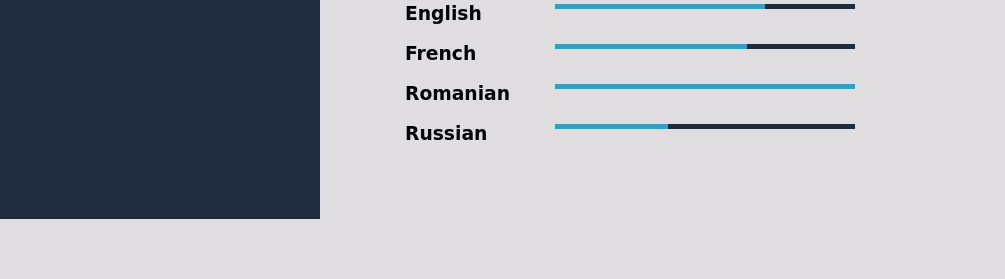
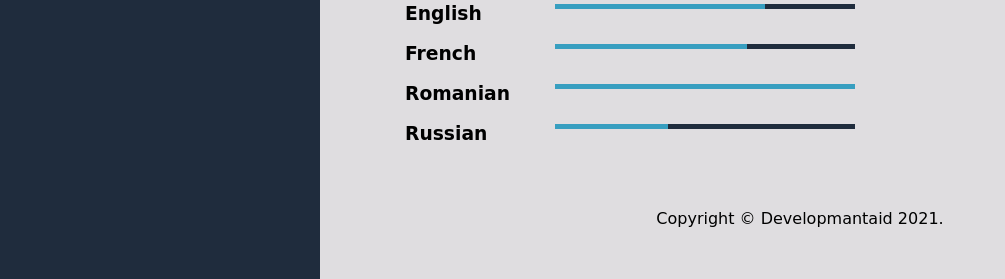
Before and after one commit to LiviuMotpan/CV, a PHP site: page /CV.html in a window 1280 px wide. Shown: the part 1879-2158 px from the top of the page, without its empty margins (0-1005 px from the left). Before the commit the page ends 2098 px from the top, so only its background shows below. Run offline with PHP 8.4, Linux system fonts and the light colour scheme; some web fonts are replaced.

Commit message:
Added footer to the project

```diff
--- a/CV.html
+++ b/CV.html
@@ -173,6 +173,9 @@
         </li>
       </ul>
     </section>
+    <footer>
+      <p>Copyright &copy; Developmantaid 2021.</p>
+    </footer>
   </div>
 </body>
 </html>
--- a/style.css
+++ b/style.css
@@ -152,3 +152,7 @@ section h2 {
 .language-russian .active{
   width: 113px;
 }
+footer {
+  padding: 20px;
+  text-align: center;
+}
```
